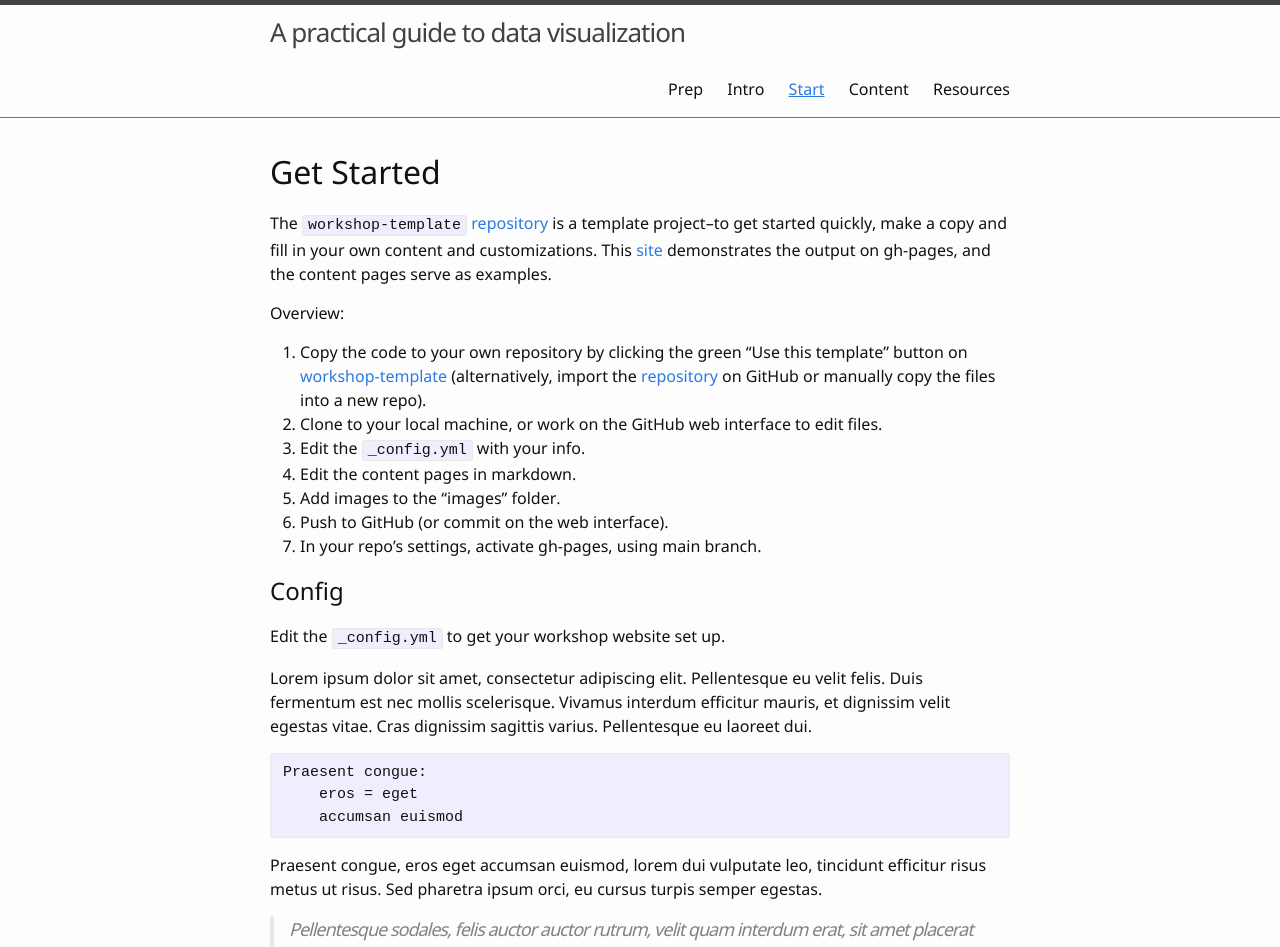
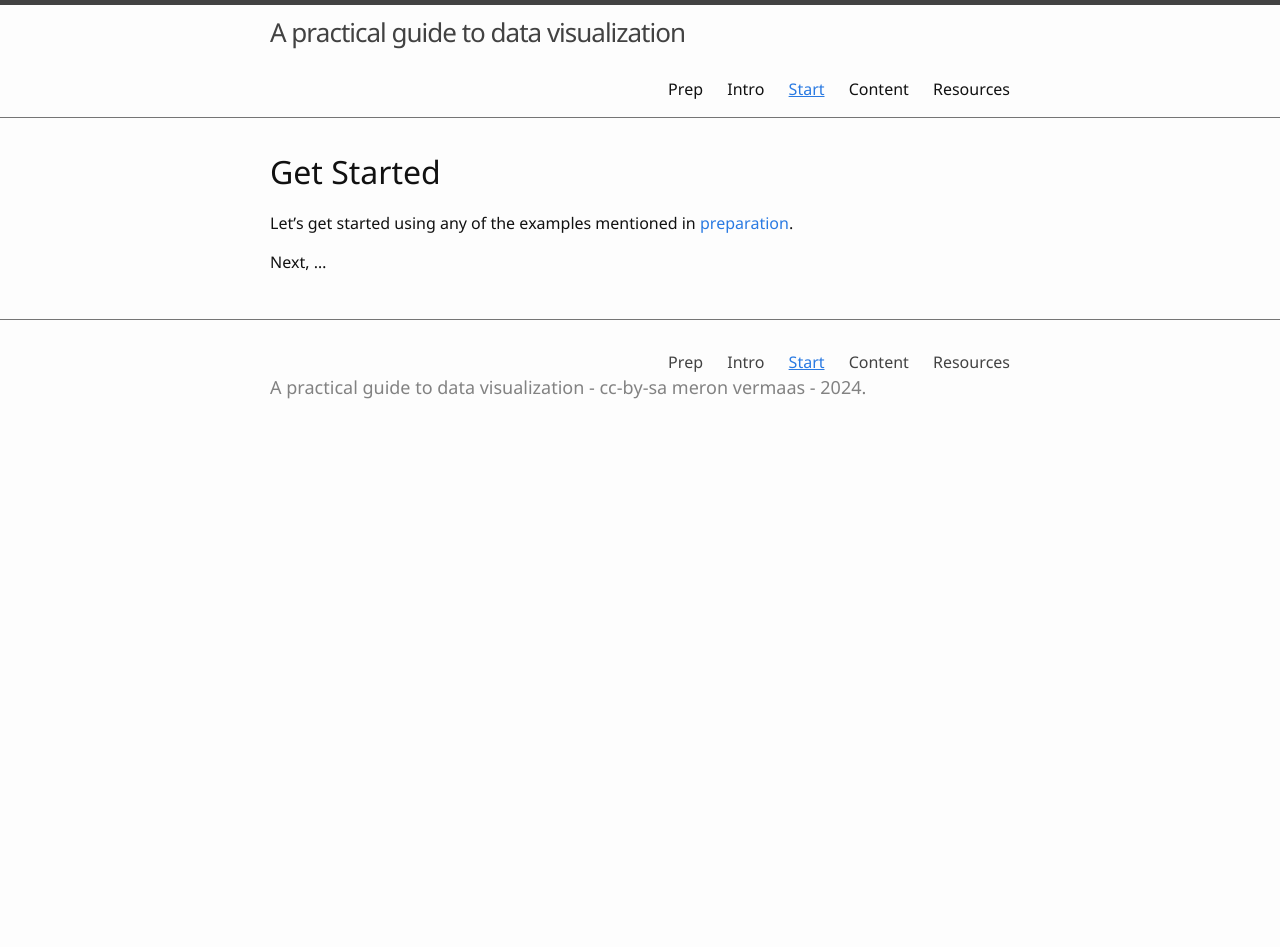
Before and after one commit to meronvermaas/data-visualization, a Jekyll site: the page built from 2-lesson.md, in a window 1280 px wide and 1400 px high. Shown: the top 947 px of the window. Built offline with Jekyll 4.4.1, drawn with Linux system fonts in a browser that asks for light colours; some of the changed text lies outside the part shown.

Commit message:
Update 2-lesson.md
placeholder text

````diff
--- a/2-lesson.md
+++ b/2-lesson.md
@@ -5,43 +5,6 @@ nav: true
 
 # Get Started
 
-The `workshop-template` [repository](https://github.com/evanwill/workshop-template) is a template project--to get started quickly, make a copy and fill in your own content and customizations.
-This [site](https://evanwill.github.io/workshop-template/) demonstrates the output on gh-pages, and the content pages serve as examples.
+Let's get started using any of the examples mentioned in [preparation](0-prep.md).
 
-Overview:
-
-1. Copy the code to your own repository by clicking the green "Use this template" button on [workshop-template](https://github.com/evanwill/workshop-template) (alternatively, import the [repository](https://github.com/evanwill/workshop-template) on GitHub or manually copy the files into a new repo).
-2. Clone to your local machine, or work on the GitHub web interface to edit files.
-3. Edit the `_config.yml` with your info.
-4. Edit the content pages in markdown.
-5. Add images to the "images" folder.
-5. Push to GitHub (or commit on the web interface).
-6. In your repo's settings, activate gh-pages, using main branch.
-
-## Config
-
-Edit the `_config.yml` to get your workshop website set up.
-
-Lorem ipsum dolor sit amet, consectetur adipiscing elit.
-Pellentesque eu velit felis.
-Duis fermentum est nec mollis scelerisque. Vivamus interdum efficitur mauris, et dignissim velit egestas vitae.
-Cras dignissim sagittis varius. Pellentesque eu laoreet dui.
-
-```
-Praesent congue:
-    eros = eget
-    accumsan euismod
-```
-
-Praesent congue, eros eget accumsan euismod, lorem dui vulputate leo, tincidunt efficitur risus metus ut risus.
-Sed pharetra ipsum orci, eu cursus turpis semper egestas.
-
-> Pellentesque sodales, felis auctor auctor rutrum, velit quam interdum erat, sit amet placerat urna nisl at justo.
-
-## Substep
-
-Nam maximus eget orci id pretium. Pellentesque feugiat mauris eu nulla viverra consectetur. Nullam rutrum augue eget mauris accumsan, ac elementum tellus lacinia. Sed pretium aliquet tortor in ornare. Sed eget aliquet metus. Integer sed arcu turpis. Duis auctor sollicitudin semper. Cras posuere, neque nec varius cursus, massa libero sodales elit, sed tempor nibh ex sit amet nisi. Quisque consequat ante quis diam malesuada, in imperdiet tortor mattis. Aliquam erat volutpat. Morbi tortor elit, sagittis quis nibh ut, gravida cursus arcu.
-
-{% include figure.html img="uidaho-workshop.jpg" alt="workshop scene" caption="Be sure to replace all the example values!" width="75%" %}
-
-Ut dapibus lectus tristique efficitur dictum. Quisque efficitur ornare sagittis. Donec ex sem, volutpat quis scelerisque quis, scelerisque non neque. Vivamus convallis felis vel eros pulvinar faucibus. Aliquam finibus pretium odio a pharetra. Nullam ac commodo magna. Fusce et feugiat sem. Nunc vitae scelerisque metus. Aenean sodales placerat mi in aliquet. Curabitur pulvinar auctor mauris quis faucibus. Ut commodo imperdiet ante, at dignissim tellus ultricies ut. Donec at lacus ultrices sem vulputate semper. Donec commodo porta nunc, non tristique mi interdum quis. Phasellus rhoncus bibendum ipsum, ac malesuada augue pulvinar et. Etiam finibus lacus massa, sit amet faucibus lorem consequat sit amet.
+Next, ...
````
